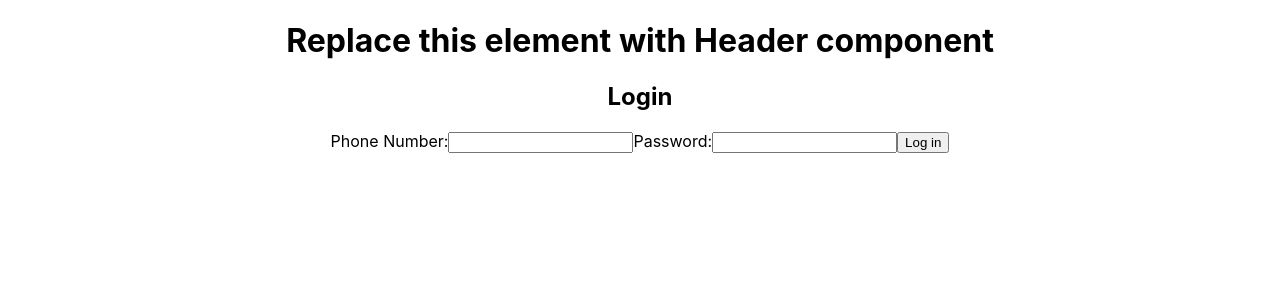
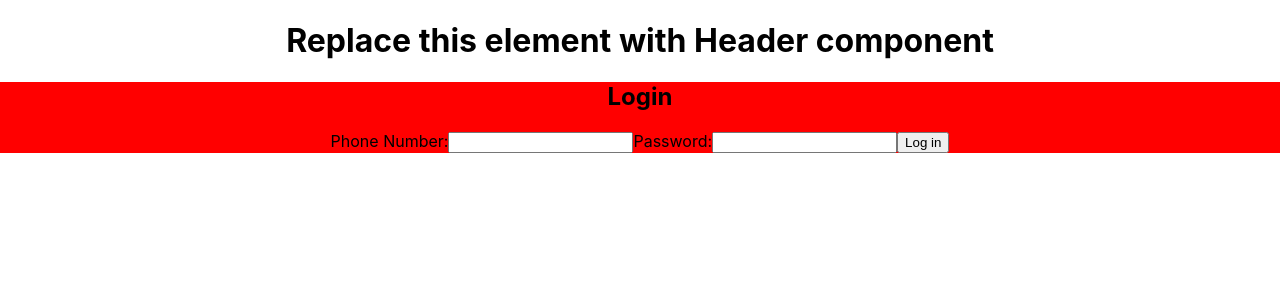
Before and after one commit to watermyplants7/front-end, a React (Create React App) app: page /login in a window 1280 px wide. Shown: the top 300 px of the page. Built offline with nearby package versions, Linux system fonts and the light colour scheme.

Commit message:
test push

```diff
--- a/src/components/login.js
+++ b/src/components/login.js
@@ -1,9 +1,14 @@
-import React, {useState} from "react";
+import React, { useState } from "react";
+import styled from "styled-components";
+
+const StyleLogin = styled.div`
+  background-color: red;
+`;
 
 const initialFormValues = {
-    phone: '',
-    password:''
-}
+  phone: "",
+  password: "",
+};
 
 const Login = (props) => {
   const [formValues, setFormValues] = useState(initialFormValues);
@@ -11,7 +16,7 @@ const Login = (props) => {
   const handleChange = (e) => {
     setFormValues({
       ...formValues,
-            [e.target.name]: e.target.value
+      [e.target.name]: e.target.value,
     });
   };
 
@@ -21,14 +26,14 @@ const Login = (props) => {
   };
 
   return (
-        <div>
+    <StyleLogin>
       <h2>Login</h2>
       <form>
         <label>
           Phone Number:
           <input
-                        type='tel'
-                        name='phone'
+            type="tel"
+            name="phone"
             value={formValues.phone}
             onChange={handleChange}
           />
@@ -36,15 +41,15 @@ const Login = (props) => {
         <label>
           Password:
           <input
-                        type='password'
-                        name='password'
+            type="password"
+            name="password"
             value={formValues.password}
             onChange={handleChange}
           />
         </label>
         <button onClick={handleSubmit}>Log in</button>
       </form>
-        </div>
+    </StyleLogin>
   );
 };
 
```
Also changed, not shown: 1 other file (tests, documents, lock files or other folders). Lines whose indentation alone changed are shown as unchanged.
